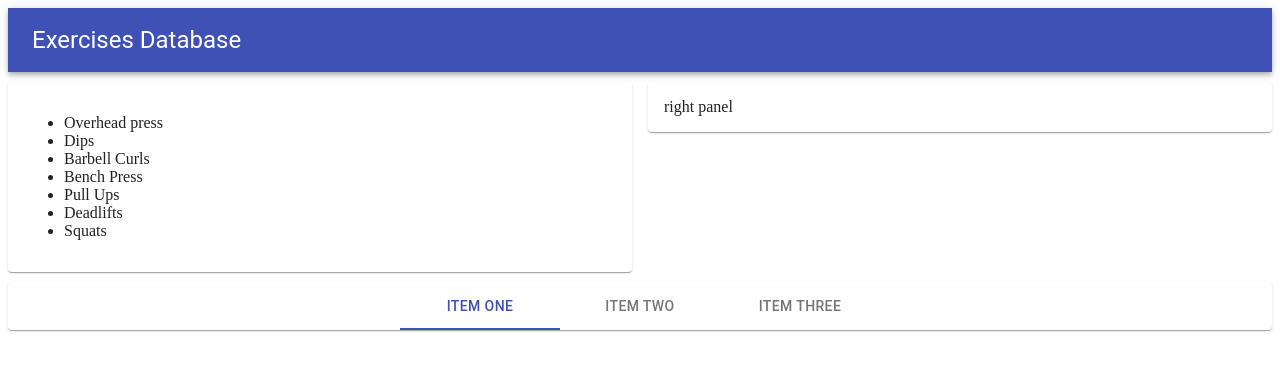
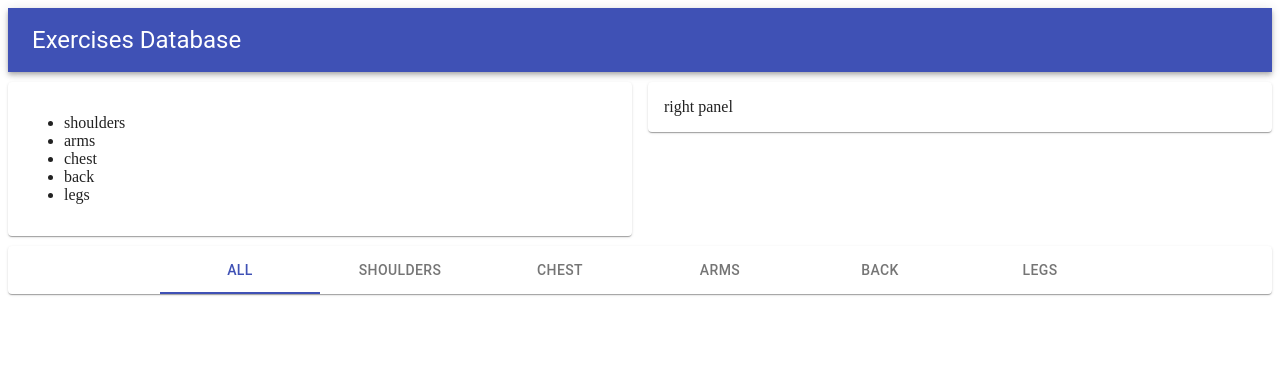
Before and after one commit to seyedjavadseyedi/exercises-app, a React (Create React App) app: page / in a window 1280 px wide. Shown: the top 370 px of the page. Built offline with nearby package versions, Linux system fonts and the light colour scheme; data requests are answered from the project's data file.

Commit message:
separating actions file

```diff
--- a/src/App.js
+++ b/src/App.js
@@ -1,5 +1,5 @@
 import React from 'react'
-import { GlobalProvider } from './store/globalContext/GlobalContex'
+import { GlobalProvider } from './store/GlobalContex'
 import { Header, Footer } from './components/layout'
 import Exercises from './components/exercises'
 
--- a/src/components/exercises/index.jsx
+++ b/src/components/exercises/index.jsx
@@ -1,6 +1,7 @@
 import React, { useEffect, useContext } from 'react'
 
-import { GlobalContext } from '../../store/globalContext/GlobalContex'
+import { GlobalContext } from '../../store/GlobalContex'
+import {getExercises} from '../../store/actions/GlobalActions'
 
 import { Paper, Grid } from '@material-ui/core'
 import { makeStyles } from '@material-ui/core/styles'
@@ -17,27 +18,21 @@ const useStyles = makeStyles((theme) => ({
 
 const Exercises = () => {
   const { state, dispatch } = useContext(GlobalContext)
+
   useEffect(() => {
-    axios
-      .get('http://localhost:8000/exercises')
-      .then((res) => {
-        console.log(res.data)
+    getExercises(dispatch)
 
-        dispatch({
-          type: 'GET_EXERCISES',
-          payload: res.data,
-        })
-      })
-      .catch((err) => console.log(err))
   }, [dispatch])
+
   const classes = useStyles()
+
   return (
     <Grid container spacing={2}>
       <Grid item sm>
         <Paper className={classes.paper}>
           <ul>
-            {state.exercises.map((item) => (
-              <li>{item.title}</li>
+            {state.exercises.map(([group, exercises]) => (
+              <li>{group}</li>
             ))}
           </ul>
         </Paper>
--- a/src/components/layout/Footer.jsx
+++ b/src/components/layout/Footer.jsx
@@ -1,13 +1,24 @@
-import React from 'react'
+import React, { useEffect, useContext } from 'react'
+import { GlobalContext } from '../../store/GlobalContex'
+import { getMuscles } from '../../store/actions/GlobalActions'
+
 import { Paper, Tabs, Tab } from '@material-ui/core'
 
 const Footer = () => {
+  const { state, dispatch } = useContext(GlobalContext)
+
+  useEffect(() => {
+    getMuscles(dispatch)
+
+  }, [dispatch])
+
   return (
     <Paper>
       <Tabs indicatorColor='primary' value={0} centered textColor='primary'>
-        <Tab label='item one'></Tab>
-        <Tab label='item two'></Tab>
-        <Tab label='item three'></Tab>
+        <Tab label='All'></Tab>
+        {state.muscles.map((item, index) => (
+          <Tab key={index} label={item}></Tab>
+        ))}
       </Tabs>
     </Paper>
   )
--- a/src/store/globalContext/GlobalContex.jsx
+++ b/src/store/GlobalContex.jsx
@@ -1,5 +1,5 @@
 import React, { createContext, useReducer } from 'react'
-import { GlobalReducer } from './GlobalReducer'
+import { GlobalReducer } from './reducers/GlobalReducer'
 
 //initial state
 const initialState = {
--- /dev/null
+++ b/src/store/actions/GlobalActions.jsx
@@ -0,0 +1,35 @@
+import { GET_MUSCLES, GET_EXERCISES } from './types'
+import axios from 'axios'
+
+export const getMuscles = (dispatch) => {
+  axios
+    .get('http://localhost:8000/muscles')
+    .then((res) => {
+      dispatch({
+        type: GET_MUSCLES,
+        payload: res.data,
+      })
+    })
+    .catch((err) => console.log(err))
+}
+
+export const getExercises = (dispatch) => {
+  axios
+    .get('http://localhost:8000/exercises')
+    .then((res) => {
+      const exercises = Object.entries(
+        res.data.reduce((exercises, exercise) => {
+          const { muscles } = exercise
+          exercises[muscles] = exercises[muscles]
+            ? [...exercises[muscles], exercise]
+            : [exercise]
+          return exercises
+        }, {})
+      )
+      dispatch({
+        type: GET_EXERCISES,
+        payload: exercises
+      })
+    })
+    .catch((err) => console.log(err))
+}
--- /dev/null
+++ b/src/store/actions/types.jsx
@@ -0,0 +1,2 @@
+export const GET_MUSCLES = 'GET_MUSCLES'
+export const GET_EXERCISES = 'GET_EXERCISES'
--- a/src/store/globalContext/GlobalReducer.jsx
+++ /dev/null
@@ -1,13 +0,0 @@
-import axios from 'axios'
-
-export const GlobalReducer = (state, action) => {
-  switch (action.type) {
-    case 'GET_EXERCISES':
-      return {
-        ...state,
-        exercises: action.payload
-      }
-    default:
-      return state
-  }
-}
--- /dev/null
+++ b/src/store/reducers/GlobalReducer.jsx
@@ -0,0 +1,19 @@
+import {GET_MUSCLES} from '../actions/types'
+
+export const GlobalReducer = (state, action) => {
+  switch (action.type) {
+    case GET_MUSCLES:
+      return {
+        ...state,
+        muscles: action.payload,
+      }
+    case 'GET_EXERCISES':
+
+      return {
+        ...state,
+        exercises: action.payload,
+      }
+    default:
+      return state
+  }
+}
```
